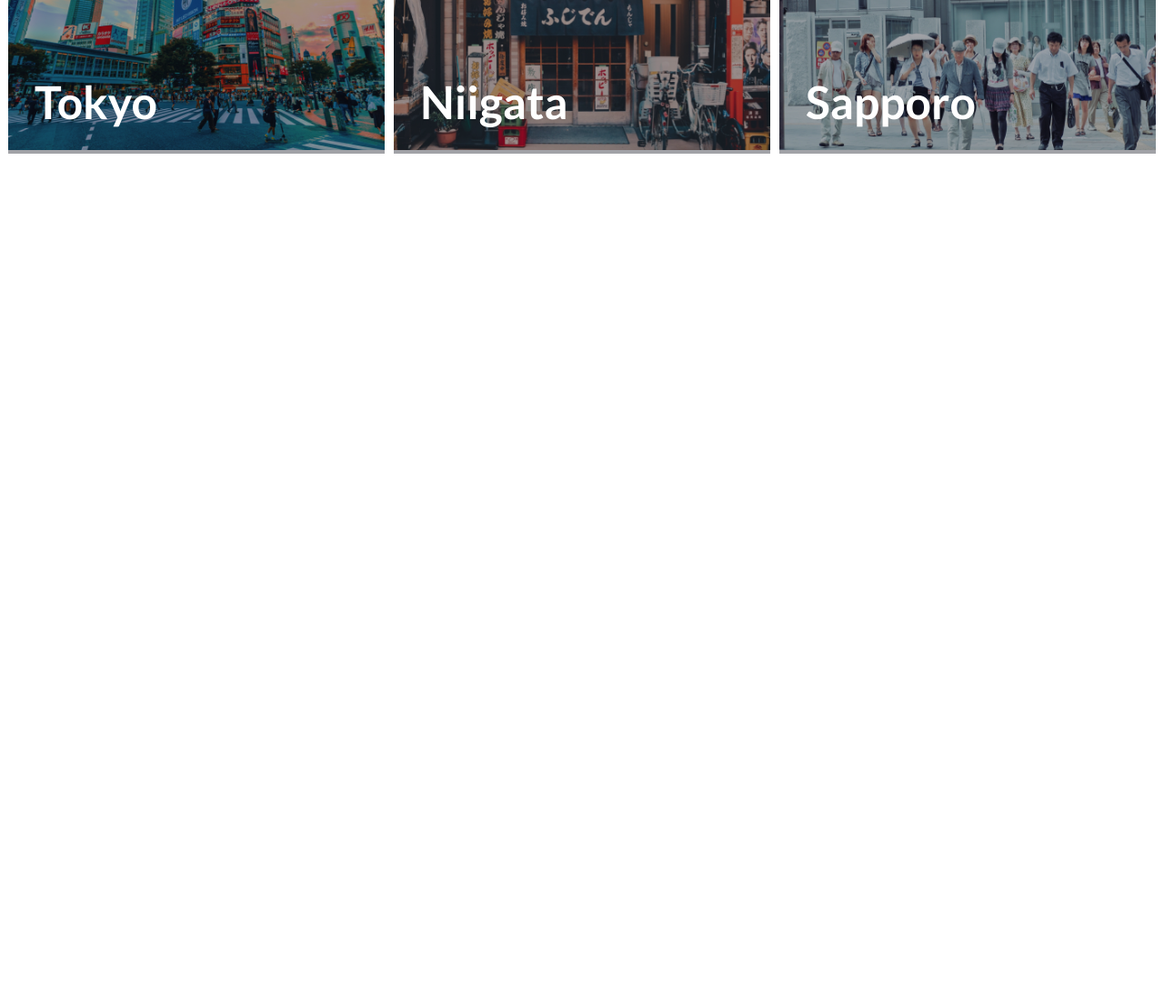
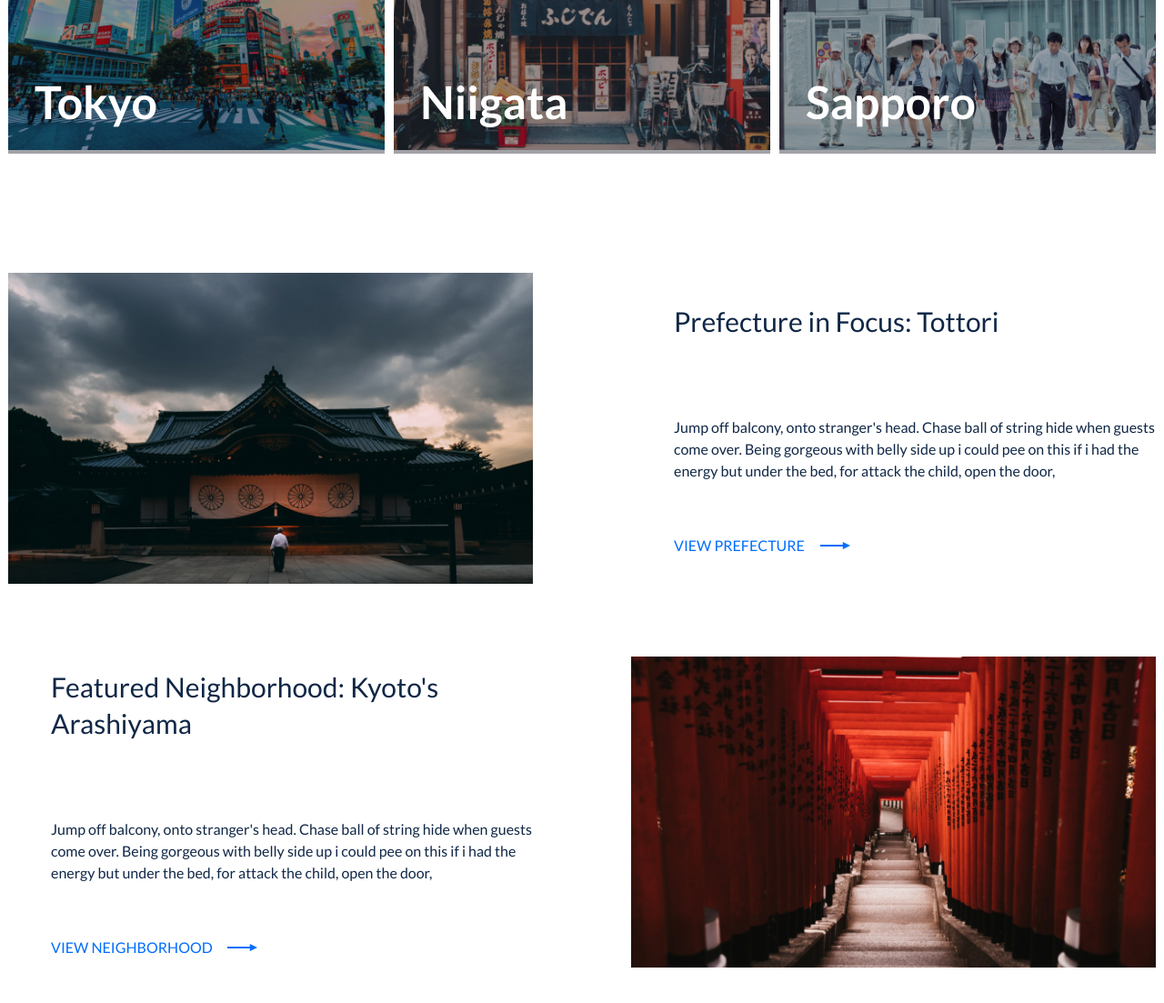
Before and after one commit to ihoriouchi/travel-template, a plain HTML site: page index.html in a window 1280 px wide. Shown: the part 1901-3004 px from the top of the page at 91% size. Before the commit the page ends 2201 px from the top, so only its background shows below. Drawn offline with Linux system fonts and the light colour scheme.

Commit message:
add tours block

```diff
--- a/css/style.css
+++ b/css/style.css
@@ -351,3 +351,53 @@ img {
     z-index: 4;
 }
 /* Places end */
+
+/* Tours start */
+
+.tours {
+    margin-bottom: 139px;
+}
+
+.tours__tour {
+    display: grid;
+    grid-template-columns: repeat(2, 1fr);
+    grid-gap: 0 108px;
+    align-items: center;
+    margin-bottom: 77px;
+}
+
+.tour__info {
+   padding-left: 47px;
+}
+
+.tour__title {
+    font-weight: 500;
+    font-size: 30px;
+    line-height: 40px;
+    margin-bottom: 85px;
+}
+
+.tour__desc {
+    font-size: 16px;
+    line-height: 24px;
+    margin-bottom: 58px;
+}
+
+.tour__more {
+    display: inline-block;
+    padding-right: 59px;
+    font-weight: 400;
+    font-size: 16px;
+    line-height: 24px;
+    color: #006DFE;
+    text-transform: uppercase;
+    text-decoration: none;
+    background: url(/img/svg/arrow.svg) no-repeat 95% center;
+    transition: .2s all;
+}
+
+.tour__more:hover, .tour__more:focus {
+    background: url(/img/svg/arrow.svg) no-repeat right center;
+}
+
+/* Tours end */
--- a/index.html
+++ b/index.html
@@ -140,10 +140,42 @@
           </div>
         </div>
       </section>
+      <!-- Places End -->
+
+      <!-- Tours start -->
+
+      <div class="tours">
+        <div class="wrapper-full">
 
 
+          <div class="tours__tour tour">
+            <div class="tour__pic">
+              <img src="/img/tour-1.jpg" alt="tottori" class="tour__thumb">
+            </div>
+            <div class="tour__info">
+              <h3 class="tour__title">Prefecture in Focus: Tottori</h3>
+              <p class="tour__desc">Jump off balcony, onto stranger's head. Chase ball of string hide when guests come over. Being gorgeous with belly side up i could pee on this if i had the energy but under the bed, for attack the child, open the door, </p>
+              <a href="#" class="tour__more">VIEW PREFECTURE</a>
+            </div>
+          </div>
 
-      <!-- Places End -->
+          <div class="tours__tour tour">
+            <div class="tour__info">
+              <h3 class="tour__title">Featured Neighborhood: Kyoto&apos;s Arashiyama</h3>
+              <p class="tour__desc">Jump off balcony, onto stranger's head. Chase ball of string hide when guests come over. Being gorgeous with belly side up i could pee on this if i had the energy but under the bed, for attack the child, open the door,</p>
+              <a href="#" class="tour__more">VIEW NEIGHBORHOOD</a>
+            </div>
+            <div class="tour__pic">
+              <img src="/img/tour-2.jpg" alt="arashiyama" class="tour__thumb">
+            </div>
+          </div>
+
+
+        </div>
+      </div>
+
+
+      <!-- Tours end -->
     </main>
   </body>
 </html>
```
Also changed, not shown: img/tour-1.jpg (added), img/tour-2.jpg (added).
